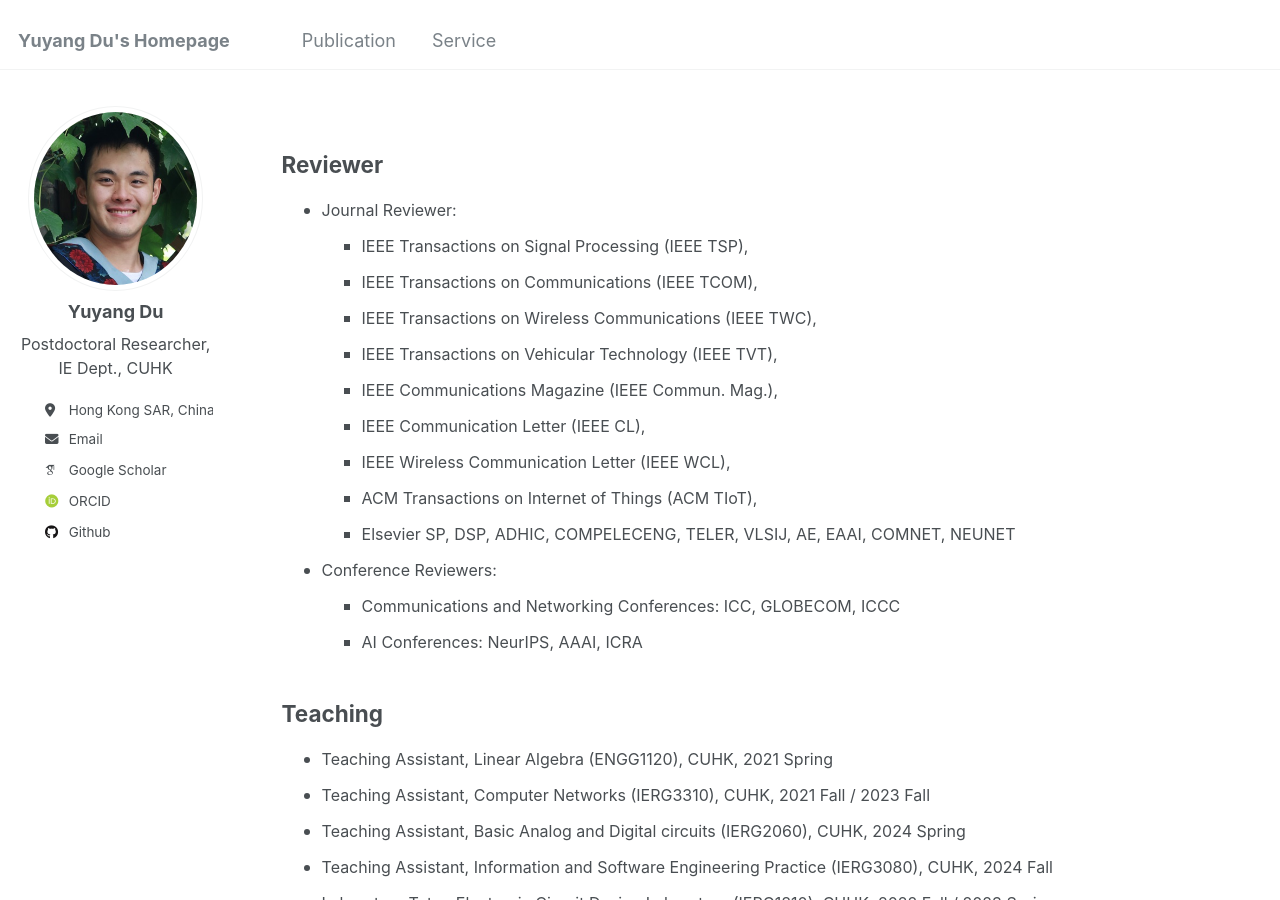
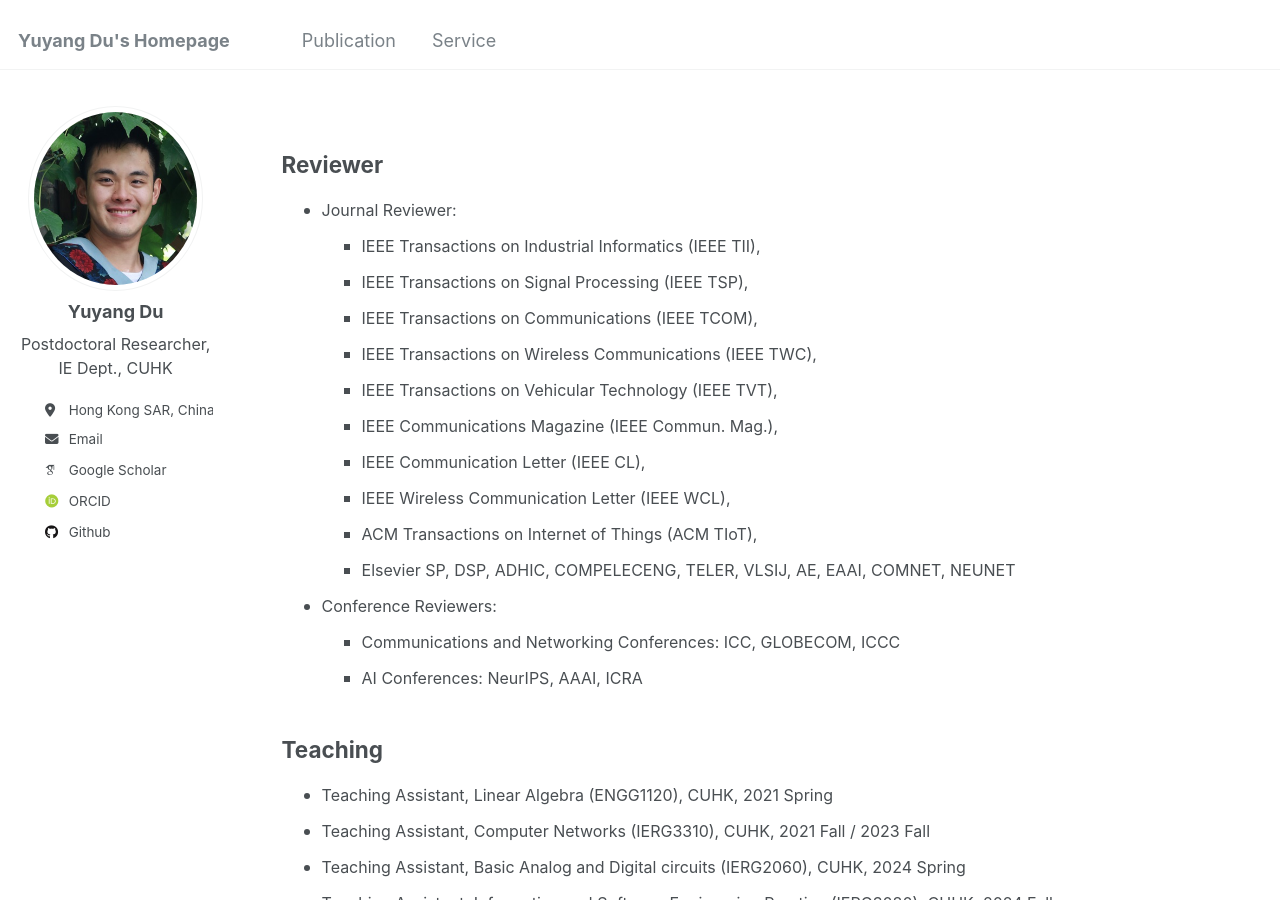
Before and after one commit to yuyangdu01/yuyangdu01.github.io, a Jekyll site: the page built from _pages/cv.md, in a window 1280 px wide and 900 px high. Built offline with Jekyll 4.4.1, drawn with Linux system fonts in a browser that asks for light colours; some web fonts are replaced.

Commit message:
Update cv.md

```diff
--- a/_pages/cv.md
+++ b/_pages/cv.md
@@ -13,6 +13,7 @@ Reviewer
   <li><font size=3>Journal Reviewer:</font></li>
     <ul style="margin-left: -40px;">
       <ul style="margin-left: 0px;">
+        <li><font size=3>IEEE Transactions on Industrial Informatics (IEEE TII),</font></li>
         <li><font size=3>IEEE Transactions on Signal Processing (IEEE TSP),</font></li>
         <li><font size=3>IEEE Transactions on Communications (IEEE TCOM),</font></li>
         <li><font size=3>IEEE Transactions on Wireless Communications (IEEE TWC),</font></li>
```
